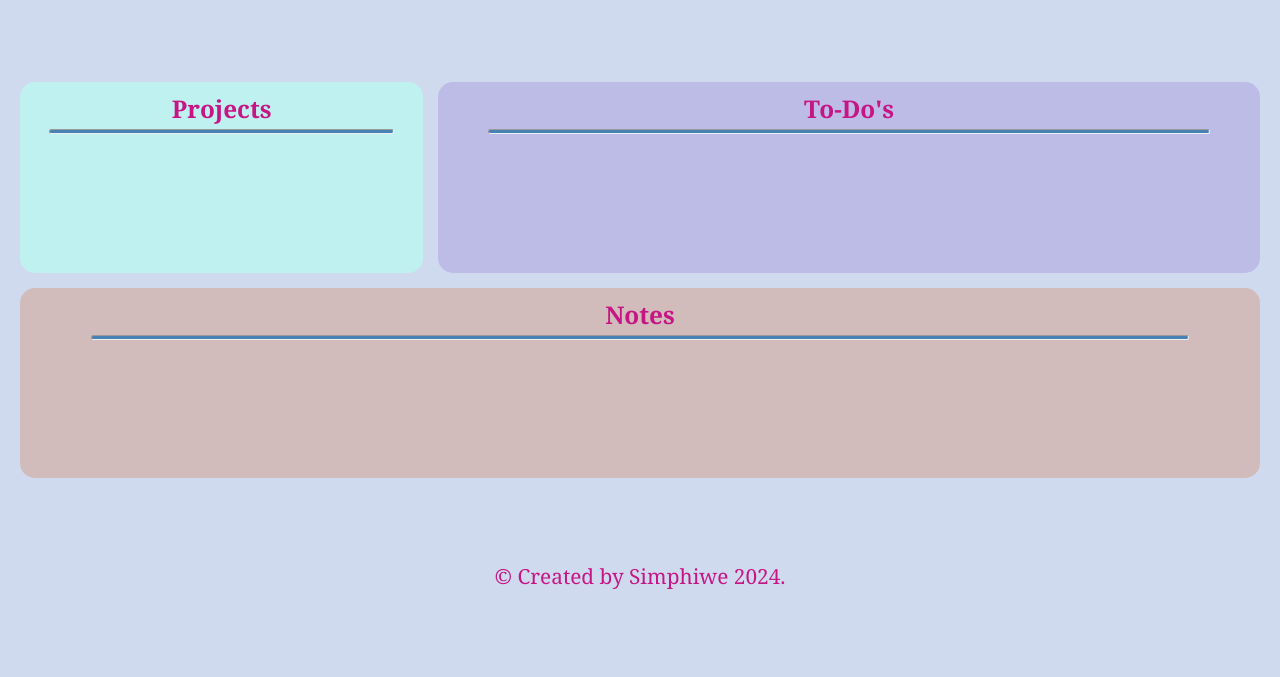
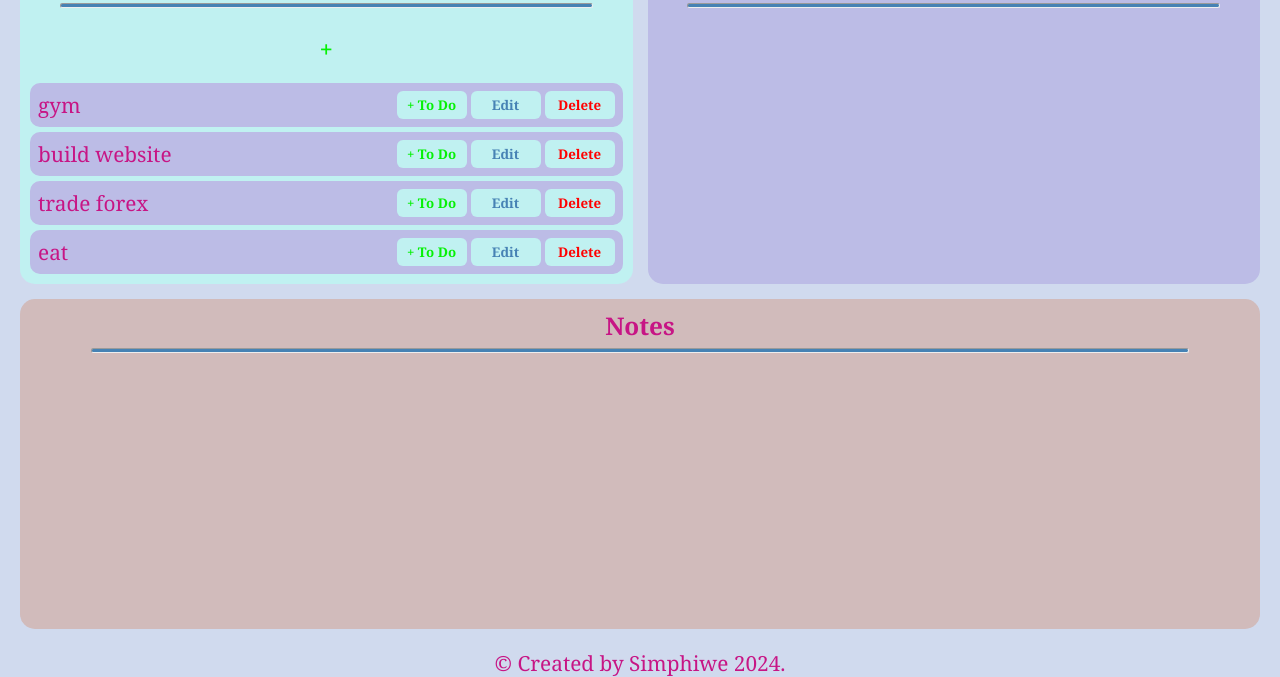
Before and after one commit to DeeBest/to-do-app, a website built with webpack: page src/index.html in a window 1280 px wide. Shown: the part 146-823 px from the top of the page. Before the commit the page ends 800 px from the top, so only its background shows below. Built offline with nearby package versions, Linux system fonts and the light colour scheme.

Commit message:
i have added buttons for adding, editing and deleting projects

```diff
--- a/src/components/main/main.css
+++ b/src/components/main/main.css
@@ -6,43 +6,60 @@
   padding: 20px;
   display: grid;
   gap: 15px;
-  grid-template-columns: repeat(3, 1fr);
+  grid-template-columns: repeat(4, 1fr);
   grid-template-rows: repeat(2, 1fr);
 }
 .main-grid-item{
   border-radius: 15px;
   padding: 10px;
+  display: flex;
+  flex-direction: column;
 }
 .main-grid-item h3, hr {
   align-self: center;
 }
 #projects-div{
   background-color: rgb(192, 241, 241);
-  grid-column: 1/2;
+  grid-column: 1/3;
   grid-row: 1/2;
-  display: flex;
-  flex-direction: column;
+}
+#add-project-button{
+  width: 15%;
+  height: auto;
+  border-radius: 8px;
+  text-align: center;
+  cursor: pointer;
+  padding: 10px;
+  margin: 8px 0;
+  align-self: center;
+  color: rgb(5, 241, 5);
+  font-weight: 650;
+  font-size: 1.5rem;
+  transition: background-color 1s,
+              color 1s,
+              outline 1s;
+}
+#add-project-button:hover{
+  background-color: rgb(78, 175, 175);
+  color: mediumvioletred;
+  outline: 1px solid mediumvioletred;
 }
 #to-dos-div{
   background-color: rgb(188, 188, 230);
-  grid-column: 2/4;
+  grid-column: 3/5;
   grid-row: 1/2;
-  display: flex;
-  flex-direction: column;
 }
 #notes-div{
   background-color: rgb(209, 187, 187);
-  grid-column: 1/4;
+  grid-column: 1/5;
   grid-row: 2/3;
-  display: flex;
-  flex-direction: column;
 }
 .main-grid-item hr{
   width: 90%;
   height: 5px;
   background-color: steelblue;
   border-radius: 15px;
-  margin-top: 4px;
+  margin: 6px 0px;
 }
 
 @media screen and (max-width: 650px) {
--- a/src/components/main/main.js
+++ b/src/components/main/main.js
@@ -3,7 +3,7 @@ import './main.css';
 export  const main = document.createElement('div');
 main.id = 'main';
 
-const projectsDiv = document.createElement('div');
+export const projectsDiv = document.createElement('div');
 projectsDiv.id = 'projects-div';
 projectsDiv.classList.add('main-grid-item');
 
@@ -13,8 +13,15 @@ projectsHeader.textContent = 'Projects';
 const projectsHr = document.createElement('hr');
 projectsHr.classList.add = 'grid-item-hr';
 
+const addProjectBtn = document.createElement('div');
+addProjectBtn.id = 'add-project-button';
+addProjectBtn.textContent = '+';
+addProjectBtn.addEventListener('click', ()=>
+  console.log('Add Project Button Clicked'));
+
 projectsDiv.appendChild(projectsHeader);
 projectsDiv.appendChild(projectsHr);
+projectsDiv.appendChild(addProjectBtn);
 
 const toDosDiv = document.createElement('div');
 toDosDiv.id = 'to-dos-div';
--- /dev/null
+++ b/src/functionality/createProjects.css
@@ -0,0 +1,65 @@
+#project-list{
+  display: flex;
+  flex-direction: column;
+  gap: 5px;
+}
+.project-item-div{
+  display: flex;
+  justify-content: space-between;
+  padding: 8px;
+  background-color: rgb(188, 188, 230);
+  border-radius: 10px;
+}
+.project-name{
+  flex: 1;
+}
+.project-items-btns-div{
+  display: flex;
+  gap: 4px;
+}
+.project-items-btns-div .project-item-button{
+  width: 70px;
+  height: auto;
+  font-weight: 650;
+  padding: 5px;
+  text-align: center;
+  border: none;
+  border-radius: 6px;
+  cursor: pointer;
+  background-color: rgb(192, 241, 241);
+  transition: background-color 1s,
+              color 1s,
+              outline 1s;
+}
+#project-add-to-do-button{
+  color: rgb(5, 241, 5);
+}
+#project-add-to-do-button:hover{
+  background-color: rgb(103, 243, 103);
+  color: whitesmoke;
+  outline: 1px solid whitesmoke;
+}
+#project-edit-button{
+  color: steelblue;
+}
+#project-edit-button:hover{
+  background-color: rgb(252, 227, 90);
+  color: red;
+  outline: 1px solid red;
+}
+#project-delete-button{
+  color: red;
+}
+#project-delete-button:hover{
+  background-color: rgb(78, 175, 175);
+  color: rgb(234, 252, 252);
+  outline: 1px solid mediumvioletred;
+}
+
+@media screen and (max-width: 650px){
+  .project-item-div{
+    display: flex;
+    flex-direction: column;
+    align-items: center;
+  }
+}
--- /dev/null
+++ b/src/functionality/createProjects.js
@@ -0,0 +1,52 @@
+import { projectsDiv } from "../components/main/main.js";
+import './createProjects.css'
+
+export function firstProject() {
+  let projectsList = document.createElement('div');
+  projectsList.id = 'project-list';
+
+  let projects = [
+    'gym',
+    'build website',
+    'trade forex',
+    'eat'
+  ];
+
+  for (let i = 0; i < projects.length; i++){
+    const projectItemDiv = document.createElement('div');
+    projectItemDiv.classList.add('project-item-div');
+
+    let projectName = document.createElement('span');
+    projectName.classList.add('project-name');
+    projectName.textContent = projects[i];
+
+    let projectItemBtnsDiv = document.createElement('div');
+    projectItemBtnsDiv.classList.add('project-items-btns-div');
+
+    let projectAddToDoBtn = document.createElement('button');
+    projectAddToDoBtn.classList.add('project-item-button');
+    projectAddToDoBtn.id = 'project-add-to-do-button';
+    projectAddToDoBtn.textContent = `+ To Do`;
+
+    let projectEditBtn = document.createElement('button');
+    projectEditBtn.classList.add('project-item-button');
+    projectEditBtn.id = 'project-edit-button';
+    projectEditBtn.textContent = 'Edit';
+
+    let projectDeleteBtn = document.createElement('button');
+    projectDeleteBtn.classList.add('project-item-button');
+    projectDeleteBtn.id = 'project-delete-button';
+    projectDeleteBtn.textContent = 'Delete';
+
+    projectItemBtnsDiv.appendChild(projectAddToDoBtn)
+    projectItemBtnsDiv.appendChild(projectEditBtn);
+    projectItemBtnsDiv.appendChild(projectDeleteBtn);
+
+    projectItemDiv.appendChild(projectName);
+    projectItemDiv.appendChild(projectItemBtnsDiv);
+
+    projectsList.appendChild(projectItemDiv);
+  }
+
+  projectsDiv.appendChild(projectsList);
+};
--- a/src/index.js
+++ b/src/index.js
@@ -2,9 +2,13 @@ import './index.css';
 import { header } from './components/header/header.js';
 import { main } from './components/main/main.js';
 import { footer } from './components/footer/footer.js';
+import { firstProject } from './functionality/createProjects.js';
 
 (() => {
   const page = document.querySelector('body');
+
+
+  firstProject();
 
   page.appendChild(header);
   page.appendChild(main);
```
Also changed, not shown: dist/index.bundle.js, dist/index.css.
